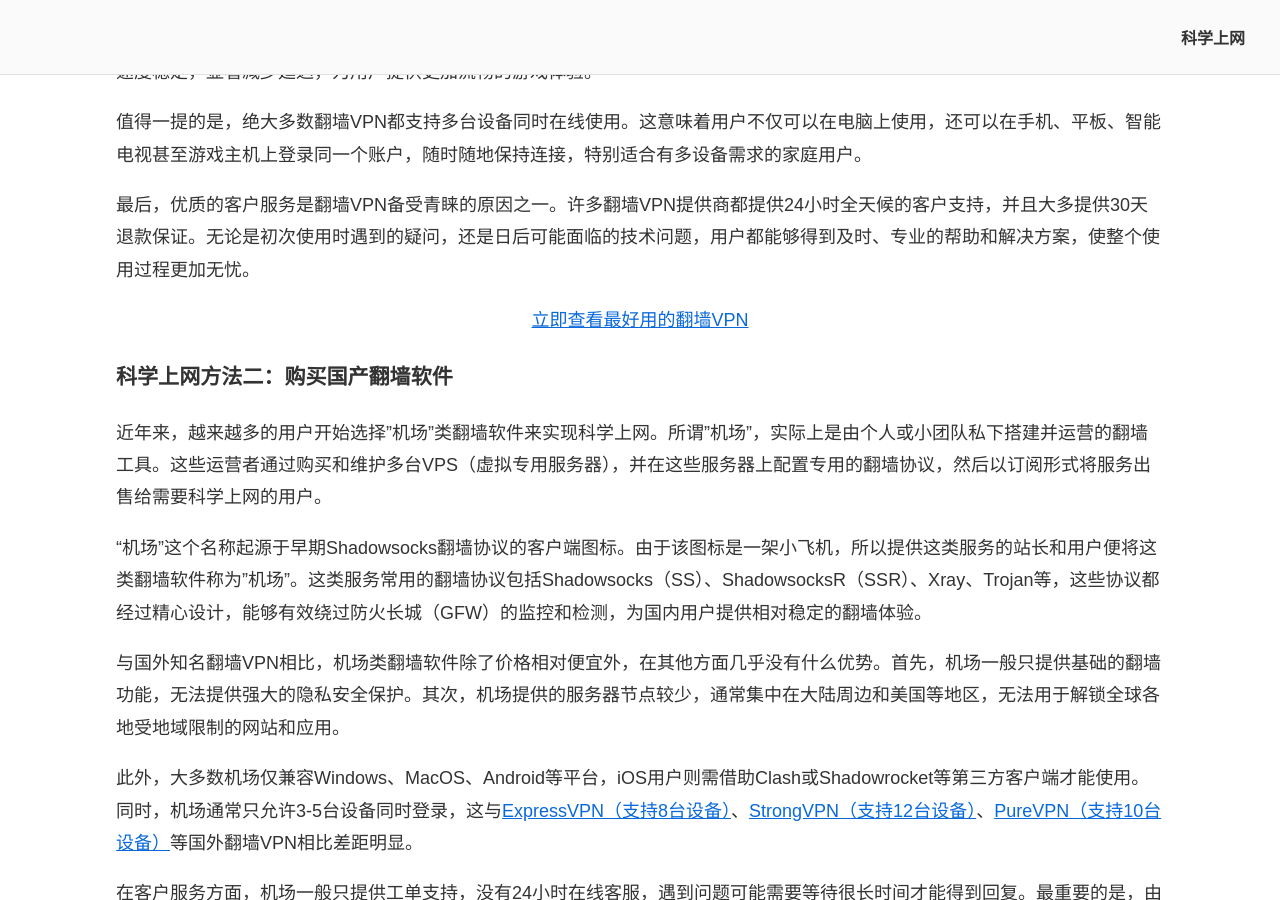
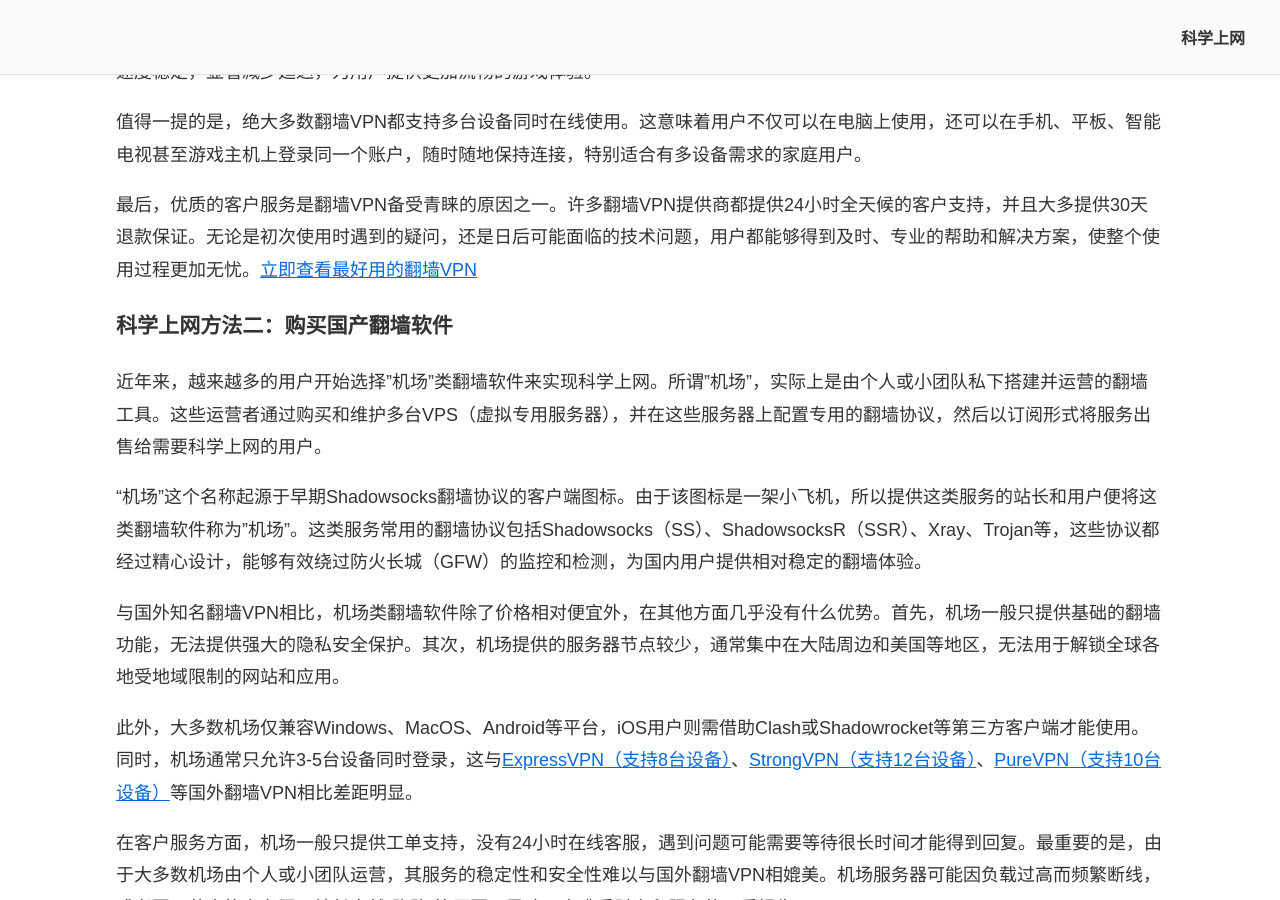
Before and after one commit to chinavpns/chinavpns.github.io, a Jekyll site: the page built from index.md, in a window 1280 px wide and 900 px high, scrolled down 5447 px. Built offline with Jekyll 4.4.1, drawn with Linux system fonts in a browser that asks for light colours.

Commit message:
Update index.md

```diff
--- a/index.md
+++ b/index.md
@@ -101,9 +101,7 @@
 
 值得一提的是，绝大多数翻墙VPN都支持多台设备同时在线使用。这意味着用户不仅可以在电脑上使用，还可以在手机、平板、智能电视甚至游戏主机上登录同一个账户，随时随地保持连接，特别适合有多设备需求的家庭用户。
 
-最后，优质的客户服务是翻墙VPN备受青睐的原因之一。许多翻墙VPN提供商都提供24小时全天候的客户支持，并且大多提供30天退款保证。无论是初次使用时遇到的疑问，还是日后可能面临的技术问题，用户都能够得到及时、专业的帮助和解决方案，使整个使用过程更加无忧。
-
-<p align="center"><a href="https://chinavpns.github.io/#2025%E5%B9%B4%E6%9C%80%E5%A5%BD%E7%94%A8%E7%9A%84%E7%BF%BB%E5%A2%99%E8%BD%AF%E4%BB%B6%E5%92%8C%E7%BF%BB%E5%A2%99vpn%E6%8E%A8%E8%8D%90">立即查看最好用的翻墙VPN</a></p>
+最后，优质的客户服务是翻墙VPN备受青睐的原因之一。许多翻墙VPN提供商都提供24小时全天候的客户支持，并且大多提供30天退款保证。无论是初次使用时遇到的疑问，还是日后可能面临的技术问题，用户都能够得到及时、专业的帮助和解决方案，使整个使用过程更加无忧。<a href="https://chinavpns.github.io/#2025%E5%B9%B4%E6%9C%80%E5%A5%BD%E7%94%A8%E7%9A%84%E7%BF%BB%E5%A2%99%E8%BD%AF%E4%BB%B6%E5%92%8C%E7%BF%BB%E5%A2%99vpn%E6%8E%A8%E8%8D%90">立即查看最好用的翻墙VPN</a>
 
 ### 科学上网方法二：购买国产翻墙软件
 
```
